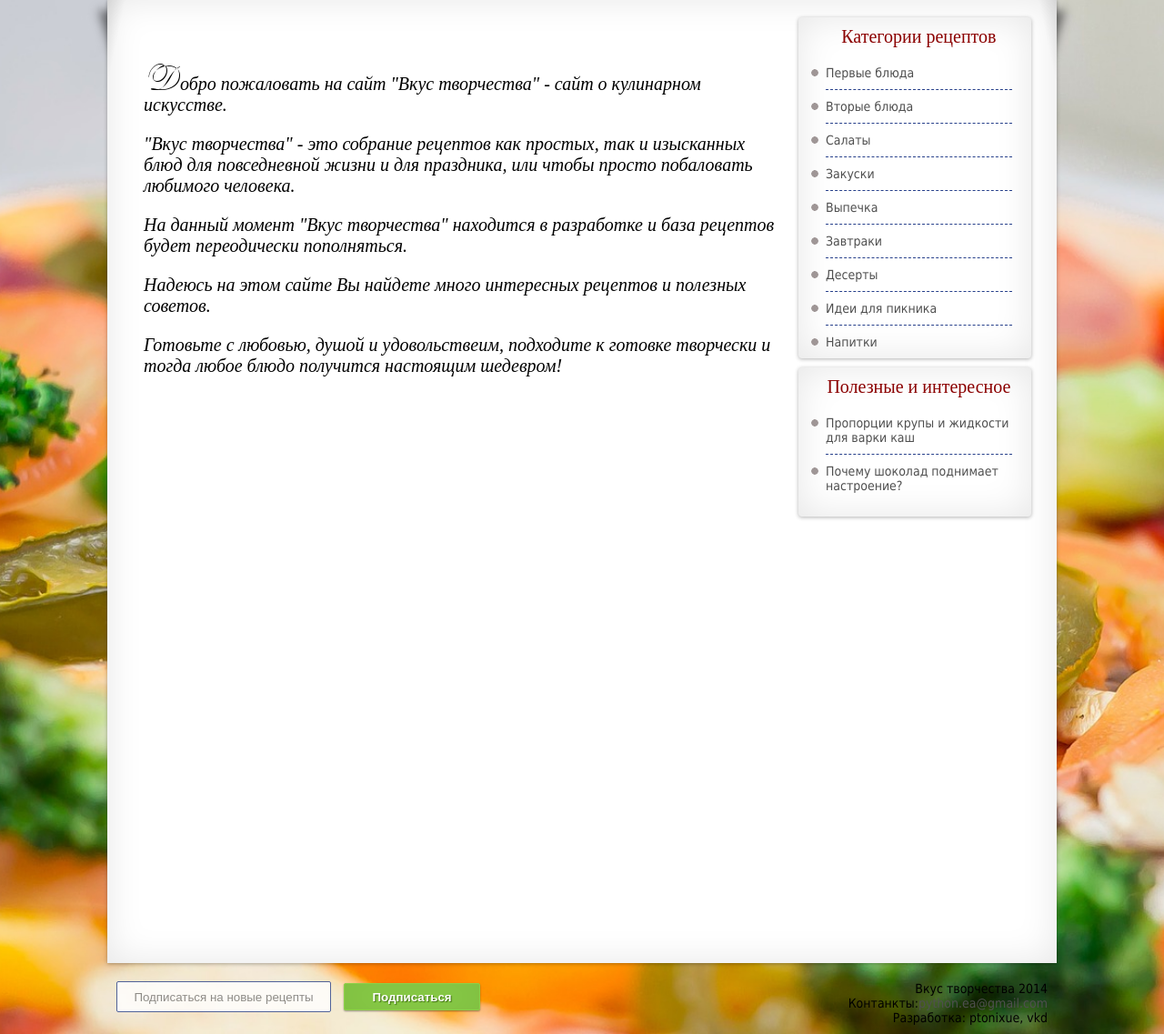
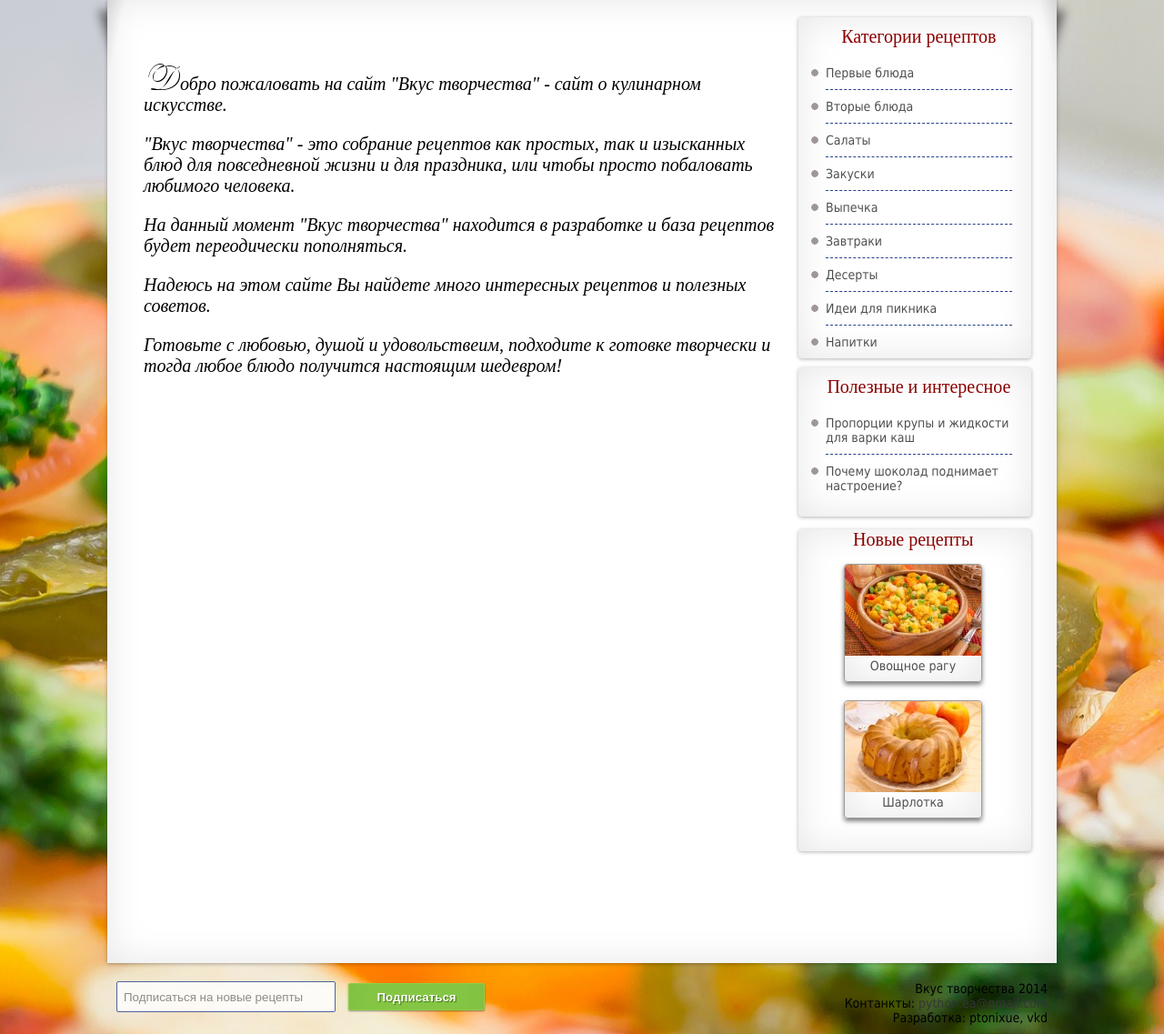
Before and after one commit to vkd/Cookland, a Django app: page /cook/ in a window 1280 px wide. Shown: the part 243-1380 px from the top of the page at 91% size. Run offline with Django 3.2, Linux system fonts and the light colour scheme.

Commit message:
add block new recipes

```diff
--- a/cookland/static/form_input.css
+++ b/cookland/static/form_input.css
@@ -173,7 +173,7 @@ input[type="checkbox"]:checked + label span {
     border-radius: 15px;
     box-shadow: 0 1px 4px rgba(0, 0, 0, 0.3),
     			0 0 40px rgba(0, 0, 0, 0.1) inset;
-    border: 1px solid #8cd148;
+    border: 2px solid #8cd148;
 }
 
 .close:before {
--- a/cookland/static/style.css
+++ b/cookland/static/style.css
@@ -39,6 +39,10 @@ a:hover {
 	color: #B22222;
 }
 
+.a_mail {
+	color: #363636;
+}
+
 input[type="text"],
 input[type="submit"] {
 	height: 30px;
@@ -49,9 +53,21 @@ input[type="submit"] {
 }
 
 input[type="text"] {
-	text-align: center;
+	text-align: left;
     width: 230px;
     opacity: 0.8;
+    padding-left: 7px;
+    box-shadow: 0 0 1px 1px rgba(0,0,0,0);
+}
+
+input[type="text"]:focus {
+	outline: none;
+	box-shadow: 0 0 2px 2px #8CD148;
+	opacity: 0.8;
+}
+
+input[type="text"]:focus::-moz-placeholder {
+  color: transparent;
 }
 
 .search input[type="text"] {
@@ -289,6 +305,60 @@ input[type="submit"] {
 	border-bottom-right-radius: 10px;
 }
 
+.new_recipe_menu {
+	width: 25%;
+	height: auto;
+	margin: 10px;
+	margin-left: 750px;
+	background: #fff;
+    border-radius: 4px;
+    box-shadow: 0 1px 4px rgba(0, 0, 0, 0.3),
+    			0 0 40px rgba(0, 0, 0, 0.1) inset;
+}
+
+.new_recipe_menu ul {
+	list-style: none;
+	font-family: Tahoma,Verdana,sans-serif;
+	font-size: 14px;
+}
+
+.new_recipe_menu li {
+	color: #4F4F4F;
+}
+
+.new_recipe_menu li:first-child {
+	font: 20px italic;
+	color: #8B0000;
+	text-align: left;
+	padding-left: 20px;
+	padding-bottom: 15px;
+	border-bottom: none;
+	list-style: none;
+}
+
+.new_recipe_block {
+	display: block;
+	width: 150px;
+	height: 128px;
+	border: 1px solid #9C9C9C;
+	text-align: center;
+	margin-left: 10px;
+	margin-bottom: 20px;
+	border-radius: 4px;
+	box-shadow: 0 3px 5px rgba(0, 0, 0, 0.5),
+    			0 0 40px rgba(0, 0, 0, 0.1) inset;
+}
+
+.new_recipe_block:hover {
+	opacity: 0.8;
+}
+
+.new_recipe_block img {
+	border-radius: 4px;
+	border-bottom-left-radius: 0px;
+	border-bottom-right-radius: 0px;
+}
+
 /*Подвал сайта*/
 
 .subscription {
--- a/cookland/templates/base_cook.html
+++ b/cookland/templates/base_cook.html
@@ -24,7 +24,7 @@
 		<input type="submit" value="Подписаться" class="but_subscription">
 	</div>
 		Вкус творчества 2014<br>
-		Контанкты:<a href="mailto:python.ea@gmail.com">python.ea@gmail.com</a><br>
+		Контанкты: <a href="mailto:python.ea@gmail.com" class="a_mail">python.ea@gmail.com</a><br>
 		Разработка: ptonixue, vkd
 	</footer>
 	</body>
--- a/cookland/templates/index.html
+++ b/cookland/templates/index.html
@@ -71,13 +71,20 @@
 				<li class="imgmarker"><a href="">Идеи для пикника</a></li>
 				<li class="imgmarker"><a href="">Напитки</a></li>
 			</ul>
-			</section>
-			<section class="menu">
+		</section>
+		<section class="menu">
 			<ul>
 				<li>Полезные и интересное</li>
 				<li><a href="">Пропорции крупы и жидкости для варки каш</a></li>
 				<li><a href="">Почему шоколад поднимает настроение?</a></li>
 			</ul><br>
 		</section>
+		<section class="new_recipe_menu">
+			<ul>
+				<li>Новые рецепты</li>
+				<li><a href="" class="new_recipe_block"><img src="{% static "style/test_1.jpg" %}"><br>Овощное рагу</a></li>
+				<li><a href="" class="new_recipe_block"><img src="{% static "style/test_2.jpg" %}"><br>Шарлотка</a></li>
+			</ul><br>
+		</section>
 	</div>
 {% endblock %}
```
Also changed, not shown: cookland/static/style/test_1.jpg (added), cookland/static/style/test_2.jpg (added).
